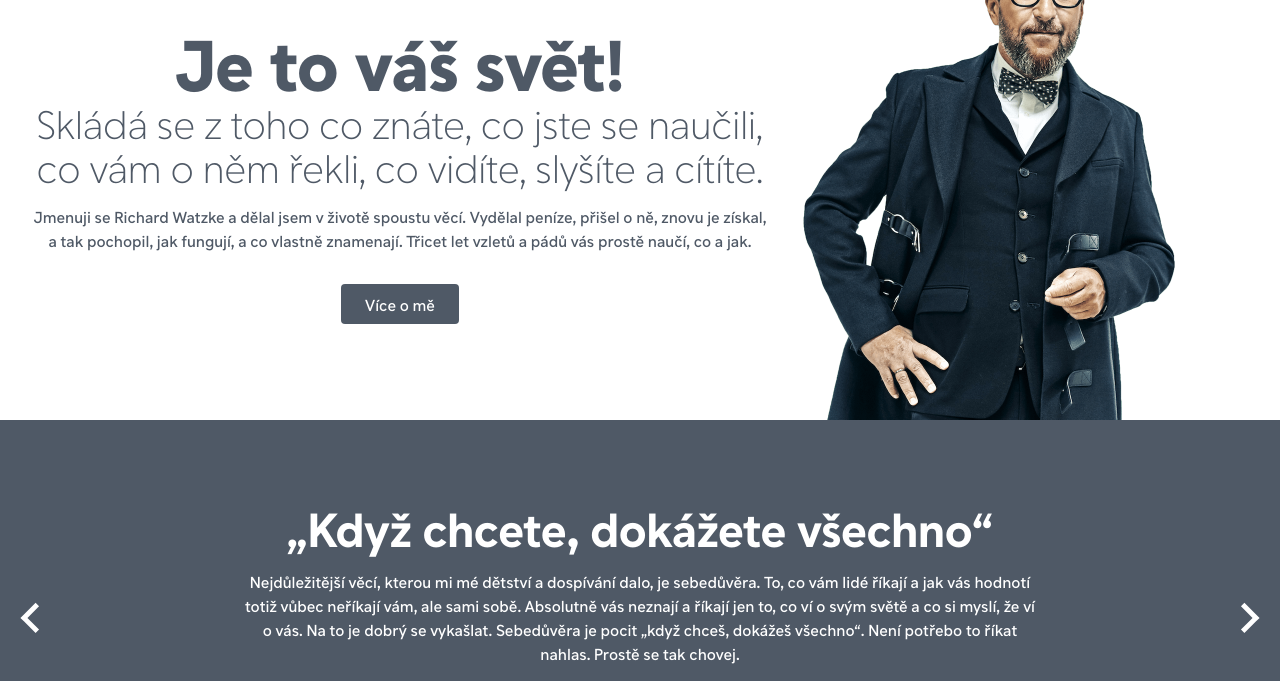
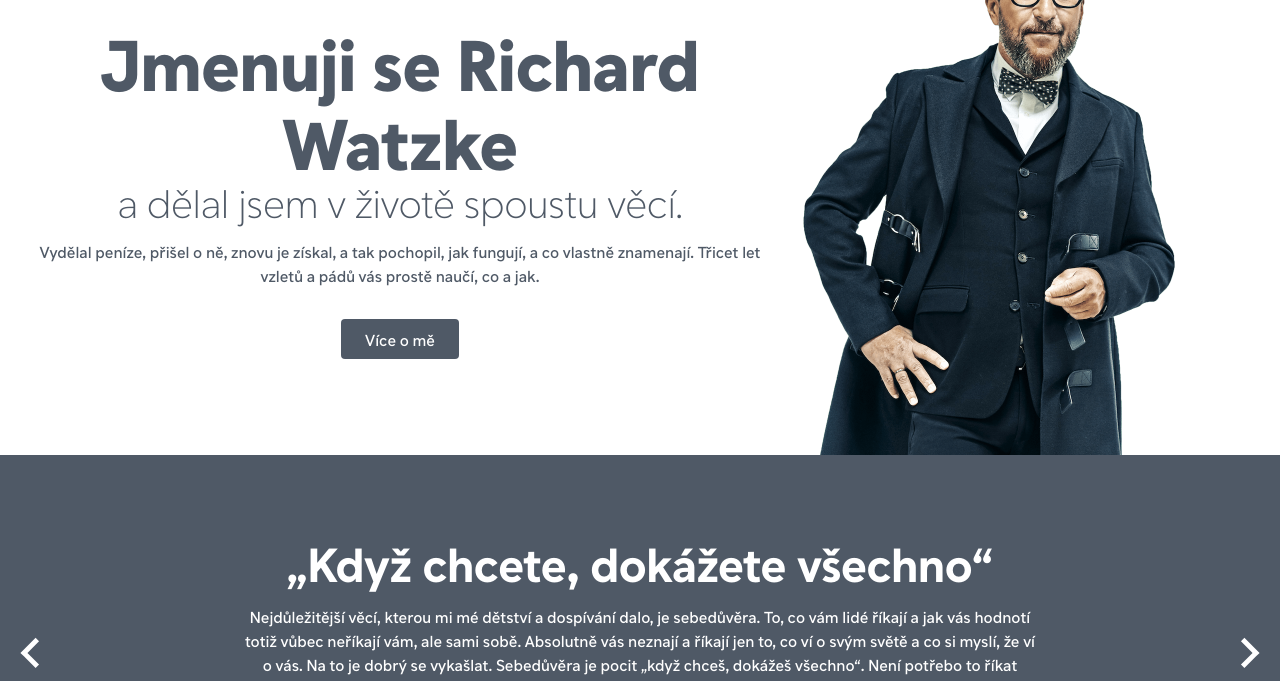
Before and after one commit to rejmik/rejmik.github.io, a website: page index.html in a window 1280 px wide. Shown: the part 101-782 px from the top of the page. Drawn offline with Linux system fonts and the light colour scheme; files whose address does not match are found by name.

Commit message:
Textové úpravy 2

```diff
--- a/index.html
+++ b/index.html
@@ -70,14 +70,13 @@
               md:pt-0
             "
           >
-            <h2 class="headline-1">Je to váš svět!</h2>
+            <h2 class="headline-1">Jmenuji se Richard Watzke</h2>
             <p class="subheadline mb-4">
-              Skládá se z toho co znáte, co jste se naučili, co vám o něm řekli,
-              co vidíte, slyšíte a cítíte.
+              a dělal jsem v životě spoustu věcí.
             </p>
 
             <p>
-              Jmenuji se Richard Watzke a dělal jsem v životě spoustu věcí. Vydělal peníze, přišel o ně, znovu je získal, a tak pochopil, jak fungují, a co vlastně znamenají. Třicet let vzletů a pádů vás prostě naučí, co a jak.
+              Vydělal peníze, přišel o ně, znovu je získal, a tak pochopil, jak fungují, a co vlastně znamenají. Třicet let vzletů a pádů vás prostě naučí, co a jak.
             </p>
 
             <a class="button button--primary mt-8" href="/o-mne.html"
```
Also changed, not shown: o-mne.html (+1 -1 lines).
